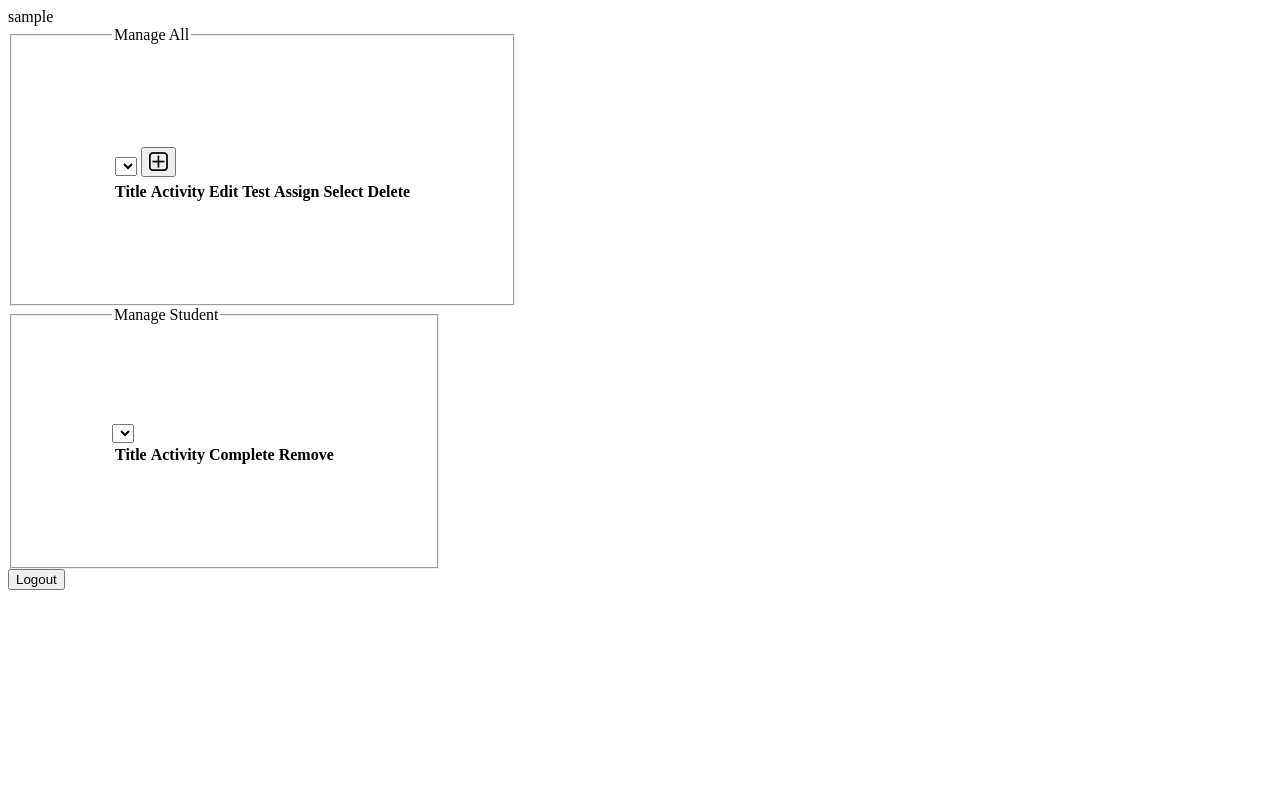
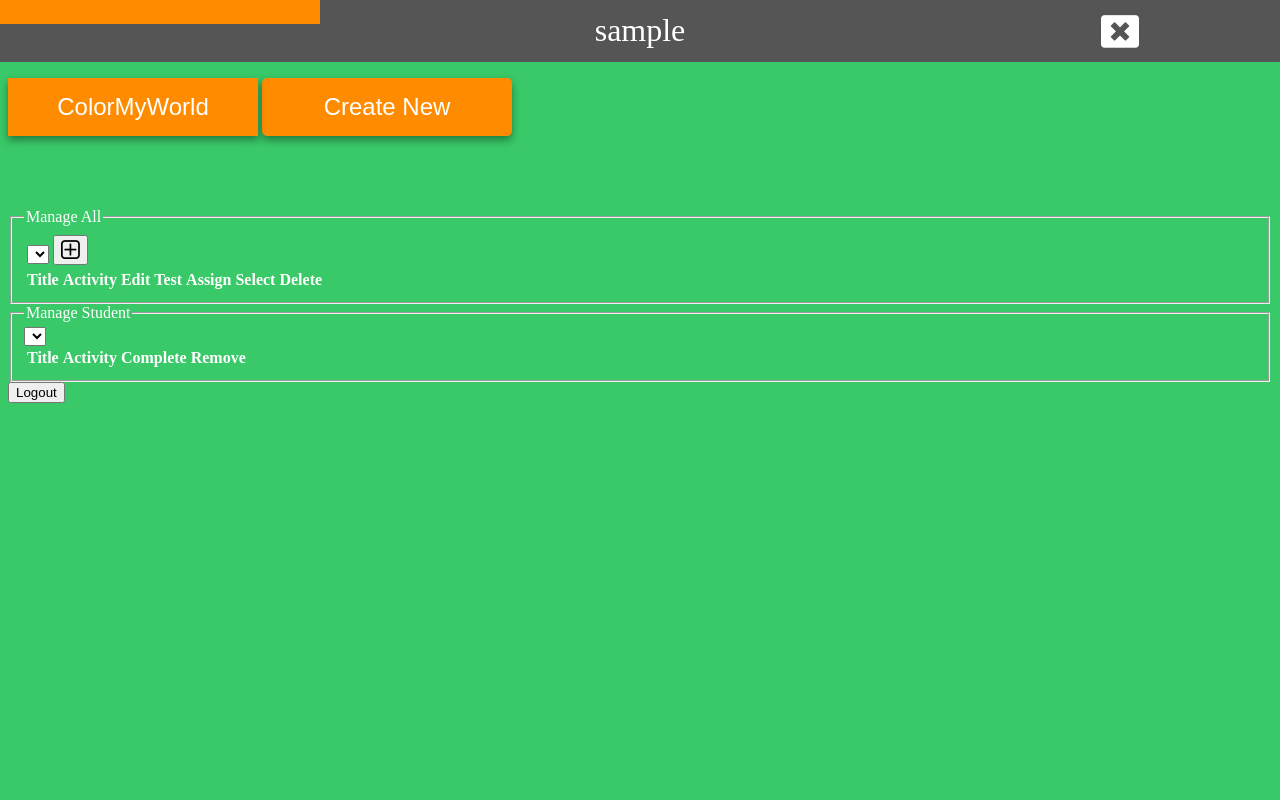
Before and after one commit to NetDispenser/CreditFeeder, a Django app: template templates/parent_app.html in a window 1280 px wide. Run offline with Django 3.2, Linux system fonts and the light colour scheme; the template is opened without the code that fills it: most values are stand-ins (such as "Sample title", 1, 10 or a date in 2020); lists and menus that the app fills with data are empty.

Commit message:
interim parent_app save

```diff
--- a/models.py
+++ b/models.py
@@ -27,7 +27,7 @@ models.signals.post_save.connect(user_post_save, sender=User)
 
 class Assignment(models.Model):
 	id=models.AutoField(primary_key=True)
-	title=models.CharField(max_length=30,default="New")
+	title=models.CharField(max_length=30,default="New Assignment")
 	date=models.DateField(default=datetime.date.today())
 	author_id=models.IntegerField(default=999)
 	activity=models.CharField(max_length=30,blank=True)
--- /dev/null
+++ b/static/creditfeeder/css/creditfeeder.css
@@ -0,0 +1,92 @@
+body{background-color:#0069e9;color:white;}
+
+.pressbutton {
+  padding: 15px 25px;
+  font-size: 24px;
+  text-align: center;
+  cursor: pointer;
+  outline: none;
+  color: white;
+  background-color: darkorange;
+  border: none;
+  border-radius: 5px;
+  box-shadow: 0 5px #999;
+	text-align:center;
+	width:250px;
+  box-shadow: 0 4px 8px 0 rgba(0, 0, 0, 0.4);
+}
+
+.pressbutton:hover {background-color: orange}
+
+.pressbutton:active {
+  background-color: orange;
+  box-shadow: 0 2px #666;
+  transform: translateY(3px);
+}
+
+/*Horizontal icon-bar*/
+.icon-bar {
+    width: 100%; /* Full-width */
+    background-color: #555; /* Dark-grey background */
+    overflow: hidden; /* Overflow due to float */
+}
+.icon-bar a{
+	float: left; /* Float links side by side */
+	text-align: center; /* Center-align text */
+	padding: 12px 0px; /* Some top and bottom padding */
+	transition: all 0.3s ease; /* Add transition for hover effects */
+	color: white; /* White text color */
+	font-size: 32px; /* Increased font size */
+	cursor:pointer;
+	height:100%;
+}
+.icon-bar .quarter {
+    width: 25%;
+}
+.icon-bar .half {
+    width: 50%;
+}
+
+.icon-bar a:hover {
+    background-color: darkorange; /* Add a hover color */
+}
+html {
+  box-sizing: border-box;
+}
+
+*, *:before, *:after {
+  box-sizing: inherit;
+}
+.row{text-align: center;}
+
+.column {
+  float: right;
+  width: 100%;
+  margin-bottom: 16px;
+	margin-top:16px;
+  padding: 0 8px;
+}
+@media (max-width: 650px) {
+  .column {
+    width: 100%;
+    display: block;
+  }
+}
+
+.card {
+/*  box-shadow: 0 4px 8px 0 rgba(0, 0, 0, 0.2); */
+}
+.attachment-card {
+  box-shadow: 0 4px 8px 0 rgba(0, 0, 0, 0.2);
+	font-weight: bold;
+}
+
+.container {
+  padding: 20 16px;
+}
+
+.container::after, .row::after {
+  content: "";
+  clear: both;
+  display: table;
+}
--- a/static/creditfeeder/js/utils.js
+++ b/static/creditfeeder/js/utils.js
@@ -158,3 +158,63 @@ var testCB=function(e){
 		window.open(url);
 	}
 }
+var createAssignmentObj=function(att){
+	var a=document.createElement("a");
+	a.id=att['activity_name']+"_attachments-bar";
+	print("a.id="+a.id);
+
+	var ext=att['activity_name'].slice(-3);
+	var att_color;
+	var att_class;
+	if(ext=='pdf'||ext=='PDF')
+		{att_color="#FC0";att_class="fa fa-file-pdf-o";}
+	else if(ext=='png'||ext=='jpg'||ext=='gif'||ext=='jpeg'||ext=='svg'||ext=='xcf')
+		{att_color="#F66";att_class="fa fa-file-image-o";}
+	else if(ext=='.py'||ext=='.js'||ext=='css'||ext=='tml')
+		{att_color="#AAF";att_class="fa fa-file-code-o";}
+	else if(ext=='mov'||ext=='mp4'||ext=='avi')
+		{att_color="#CF5";att_class="fa fa-file-video-o";}
+	else if(ext=='doc'||ext=='ocx')
+		{att_color="#55F";att_class="fa fa-file-word-o";}
+	else if(ext=='zip'||ext=='tgz'||ext=='tar'||ext=='.gz')
+		{att_color="#F55";att_class="fa fa-file-zip-o";}
+	else if(ext=='mp3'||ext=='snd'||ext=='m4a'||ext=='wav'||ext=='WAV')
+		{att_color="#0B0";att_class="fa fa-file-audio-o";}
+	else if(ext=='txt'||ext=='cii')
+		{att_color="#0FF";att_class="fa fa-file-text-o";}
+	else
+		{att_color="#CF5";att_class="fa fa-file-o";}
+
+	var attrs=['activity_name','title'];
+	var sherbert_colors=["#aaf2aa","#f48da8","#fcb96a",];
+	var scidx=parseInt(Math.random()*sherbert_colors.length);
+	var table_html='<div><center><table class="attachment-card" style="padding:2px 2px;background-color:'+sherbert_colors[scidx]+';border-radius:2px;color:#555;">';
+/*
+	table_html+='<tr><td><table style="background-color:'+att_color+'">'
+	table_html+='<tr><td><div class="renameB" id="'+att['name']+'">RE</div></td></tr>';
+	table_html+='<tr><td><div class="deleteB" id="'+att['name']+'">DE</div></td></tr>';
+	table_html+='</table></td>';
+*/
+//&#xf013;
+	table_html+='<tr>';
+	table_html+='<td><div class="renameB" id="'+att['title']+'"><i id="'+att['title']+'" class="fa fa-gear" style="z-index:100;font-size:40px;color:'+att_color+'"></i></div></td>';
+	table_html+='<td><a href="'+'serve?file='+att['title']+'" target="_blank"><i class="'+att_class+'" style="z-index:100;font-size:40px;color:'+att_color+'"></i></a></td>';
+	table_html+='<td><a href="'+'serve?file='+att['title']+'" target="_blank"><i class="fa fa-edit" style="z-index:100;font-size:40px;color:'+att_color+'"></i></a></td>';
+
+
+	table_html+='</tr>';
+	for(var idx=0;idx<attrs.length;idx++){
+		table_html+='<tr><td colSpan="3"><div style="text-align:center;">';
+		var att_string=String(att[attrs[idx]])//.slice(-14);
+		if(att_string.length==0)att_string="Unknown";
+		table_html+=att_string;
+		table_html+='</div></td></tr>';
+	}
+	table_html+='</table></center></div>';
+
+	a.className="attachment";
+	a.id=att['activity_name']+"_attachments-bar";
+	a.innerHTML=table_html;
+	print(table_html);
+	return a;
+}
--- a/templates/parent_app.html
+++ b/templates/parent_app.html
@@ -1,6 +1,76 @@
 <html>
 <style>
-fieldset{width:0%;padding:100px 100px;}
+.dropbtn {
+	border-radius:0px;
+}
+
+.dropdown {
+    position: relative;
+    display: inline-block;
+}
+
+.dropdown-content {
+    display: none;
+    position: absolute;
+    background-color: #f9f9f9;
+    min-width: 160px;
+    box-shadow: 0px 8px 16px 0px rgba(0,0,0,0.2);
+    z-index: 1;
+		width:250px;
+		box-shadow: 0 4px 8px 0 rgba(0, 0, 0, 0.2);
+}
+
+.dropdown-content a {
+    color: black;
+    padding: 12px 16px;
+    text-decoration: none;
+    display: block;
+}
+
+.dropdown-content a:hover {background-color: #f1f1f1;}
+.hide{display:none;}
+.dropdown:hover .dropdown-content {
+    display: block;
+}
+
+.dropdown:hover .dropbtn {
+    background-color: orange;
+}
+.attachment{
+	color:#555;
+	border-radius:0px;
+	border:1px solid #999;
+	text-decoration:none;
+}
+
+
+.attachment-bar{
+    width: 100%; /* Full-width */
+    background-color: #555; /* Dark-grey background */
+    overflow: hidden; /* Overflow due to float */
+}
+
+.attachment-bar a {
+    float: left; /* Float links side by side */
+/*    text-align: center; /* Center-align text */
+    width: 20%; /* Equal width (5 icons with 20% width each = 100%)
+    padding: 12px 0; /* Some top and bottom padding */
+    transition: all 0.3s ease; /* Add transition for hover effects */
+    color: #555; /* White text color */
+    font-size: 12px; /* Increased font size */
+		padding:5px 5px;
+		cursor:pointer;
+}
+
+.attachment-bar a:hover{
+    background-color: darkorange; /* Add a hover color */
+}
+@media (orientation:portrait) {
+  .dropbtn {width: 150px;}
+	.dropdown-contentP{width:150px;}
+	.attachment-bar a {width:50%;}
+}
+
 </style>
 <head>
 <title>{{title}}</title>
@@ -9,6 +79,8 @@ fieldset{width:0%;padding:100px 100px;}
 <meta name="viewport" content="user-scalable=no, width=device-width, initial-scale=1, maximum-scale=1">
 <link rel="shortcut icon" href="/static/creditfeeder/images/anim.png">
 <link rel="stylesheet" href="/static/creditfeeder/css/font-awesome.min.css">
+<link rel="stylesheet" href="/static/creditfeeder/css/creditfeeder.css">
+
 <script src="/static/creditfeeder/js/jquery.min.js"></script>
 <script src="/static/creditfeeder/js/utils.js"></script>
 <script>
@@ -52,7 +124,13 @@ $(document).ready(function(){
 			type: "POST",
 			url: "/create",
 			data: $("#create_form").serialize(),
-			success: function(rval){add_assignment(JSON.parse(decode(rval)))}//change "saveB" color
+			success: function(rval){
+				rval=JSON.parse(decode(rval));
+				var att={'activity_name':rval['activity_name'],'title':rval['title']};
+				var a=createAssignmentObj(att);
+				document.getElementById("attachments_bar").appendChild(a);
+				add_assignment(rval)
+			}//change "saveB" color
 		});
 		e.preventDefault();
 	});
@@ -105,6 +183,7 @@ $(document).ready(function(){
 		});
 		e.preventDefault();
 	});
+	typeCB('ColorMyWorld');
 	load_studentCB();
 });//ready
 var load_studentCB=function(){
@@ -117,7 +196,7 @@ var load_studentCB=function(){
 	$("#load_student_form").submit();
 }
 var createCB=function(){
-	var activity_name=get_selected("activity_select",0);
+	var activity_name=document.getElementById("activity_select").innerHTML;
 	print("create assignment: "+activity_name);
 	pval={};
 	pval['action']="new_assignment";
@@ -182,10 +261,47 @@ var deleteCB=function(e){
 var editCB=function(e){
 	print("editCB: "+e.target.id);
 }
+var logoutCB=function(){
+	window.location="/logout";
+}
+var typeCB=function(e){
+	print("typeCB: "+e);
+	$("#activity_select").html(e);
+	$(".dropdown-content").click(function(){$(this).toggleClass('hide')});
+}
+
 </script>
 </head>
-<body>
-<div>{{username}}</div>
+<body style="background-color:#39c968;">
+	<div class="icon-bar" style="position:fixed;z-index:10;left:0px;top:0px;" id="icon_bar">
+		<a class="quarter"></a>
+		<a class="half">{{username}}</a>
+		<a class="quarter" onclick="logoutCB()"><i style="font-size:38px;" class="fa">&#xf2d3;</i></a>
+	</div>
+	<div id="v100" style="height:70px"></div>
+
+	<div class="dropdown">
+	  <button class="pressbutton dropbtn" id="activity_select" style="border-radius:0px;">ColorMyWorld</button>
+	  <div class="dropdown-content">
+	    <a href="#" onclick="typeCB('ColorMyWorld')" id="ColorMyWorld">ColorMyWorld</a>
+	    <a href="#" onclick="typeCB('NowReadThis')" id="NowReadThis">NowReadThis</a>
+	    <a href="#" onclick="typeCB('TuxMathScrabble')" id="TuxMathScrabble">TuxMathScrabble</a>
+	  </div>
+	</div>
+
+	<button class="pressbutton" onclick="createCB()">Create New</button>
+
+	<div class="row" id="row1">
+	  <div class="column" id="column1">
+	    <div class="card" id="card1">
+				<div class="container" id="container1">
+					<div class="attachment-bar" id="attachments_bar"></div>
+				</div>
+			</div>
+		</div>
+	</div>
+
+
 <fieldset>
 	<legend>Manage All</legend>
 	<table id="create_table">
--- a/views.py
+++ b/views.py
@@ -105,6 +105,7 @@ def get(request):
 def student_app(request,uname,pyld):
 	#The student interface at credit-feeder
 	acct=User.objects.get(username=uname)
+	stripped_uname=uname[:-8]
 	assignments=[]
 	for a_id in acct.userprofile.assignments:
 		a=Assignment.objects.get(id=a_id)
@@ -113,7 +114,7 @@ def student_app(request,uname,pyld):
 
 	context={
 		'title':'Student@CreditFeeder',
-		'username':uname,
+		'username':stripped_uname,
 		'credit_balance':acct.userprofile.credit_balance,
 		'str_pyld':json.dumps(pyld),
 		'str_assignments':json.dumps(assignments),
@@ -124,6 +125,7 @@ def student_app(request,uname,pyld):
 def parent_app(request,uname,pyld):
 	#The parent interface at credit-feeder
 	acct=User.objects.get(username=uname)
+	stripped_uname=uname[:-8]
 	activities=["ColorMyWorld","NowReadThis","TuxMathScrabble"]
 	assignments=[]
 	for a_id in acct.userprofile.assignments:
@@ -133,7 +135,7 @@ def parent_app(request,uname,pyld):
 
 	context={
 		'title':'Parent@CreditFeeder',
-		'username':uname,
+		'username':stripped_uname,
 		'str_pyld':json.dumps(pyld),
 		'str_students':json.dumps(acct.userprofile.students),
 		'str_assignments':json.dumps(assignments),
```
Also changed, not shown: templates/student_app.html (+30 -18 lines).
